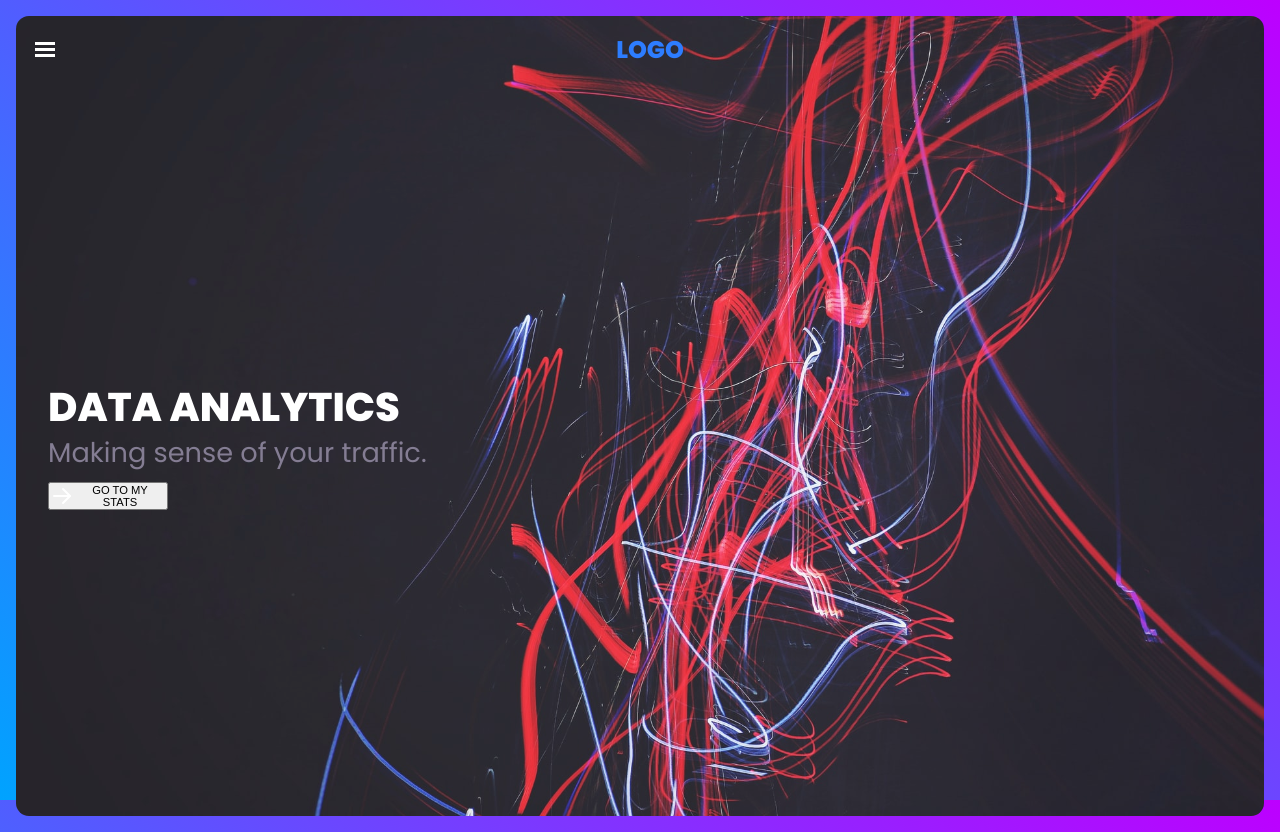
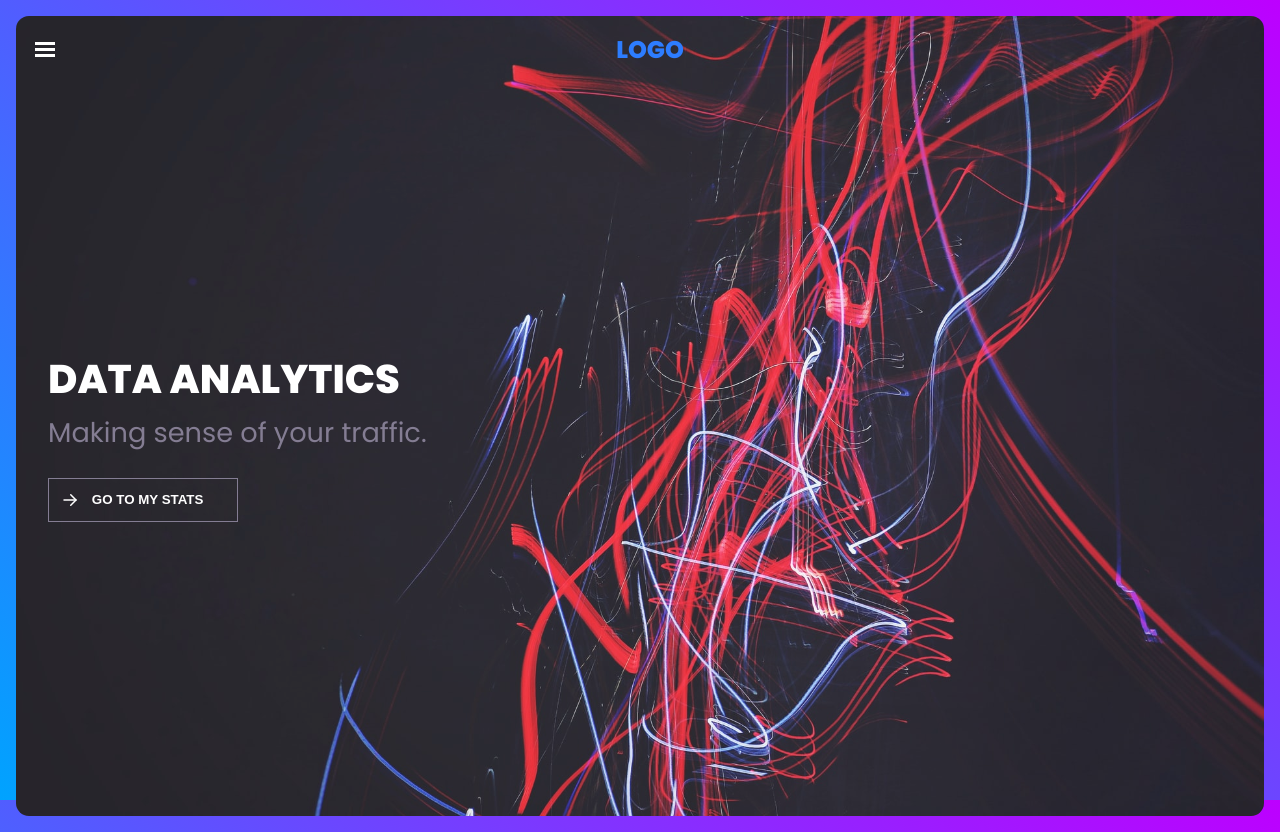
Before and after one commit to jen67/Scrimba-course, a plain HTML site: page Figma-to-code-challenges/data-analytics-dashboard/index.html in a window 1280 px wide. Drawn offline with Linux system fonts and the light colour scheme.

Commit message:
added more codes

```diff
--- a/Figma-to-code-challenges/data-analytics-dashboard/index.css
+++ b/Figma-to-code-challenges/data-analytics-dashboard/index.css
@@ -86,7 +86,7 @@ header {
 .texts h2 {
   color: var(--heading);
   font-size: 2.5rem;
-  padding-bottom: 1rem;
+  padding-bottom: 1.5rem;
   line-height: 0.9;
 }
 
@@ -98,11 +98,23 @@ header {
 }
 
 button {
-  width: 120px;
+  width: 190px;
   display: flex;
+  gap: 0.8rem;
   align-items: center;
-  font-size: 0.7rem;
+  padding: 12px 12px;
+  background-color: transparent;
+  color: var(--heading);
+  font-weight:800;
+  margin: 1rem 0;
+  outline: none;
+  border: 1px solid var(--text)
 }
 
 button img {
+width: 18px;
 }
+
+button:hover img {
+  transition: scaleX(1.2);
+}
```
